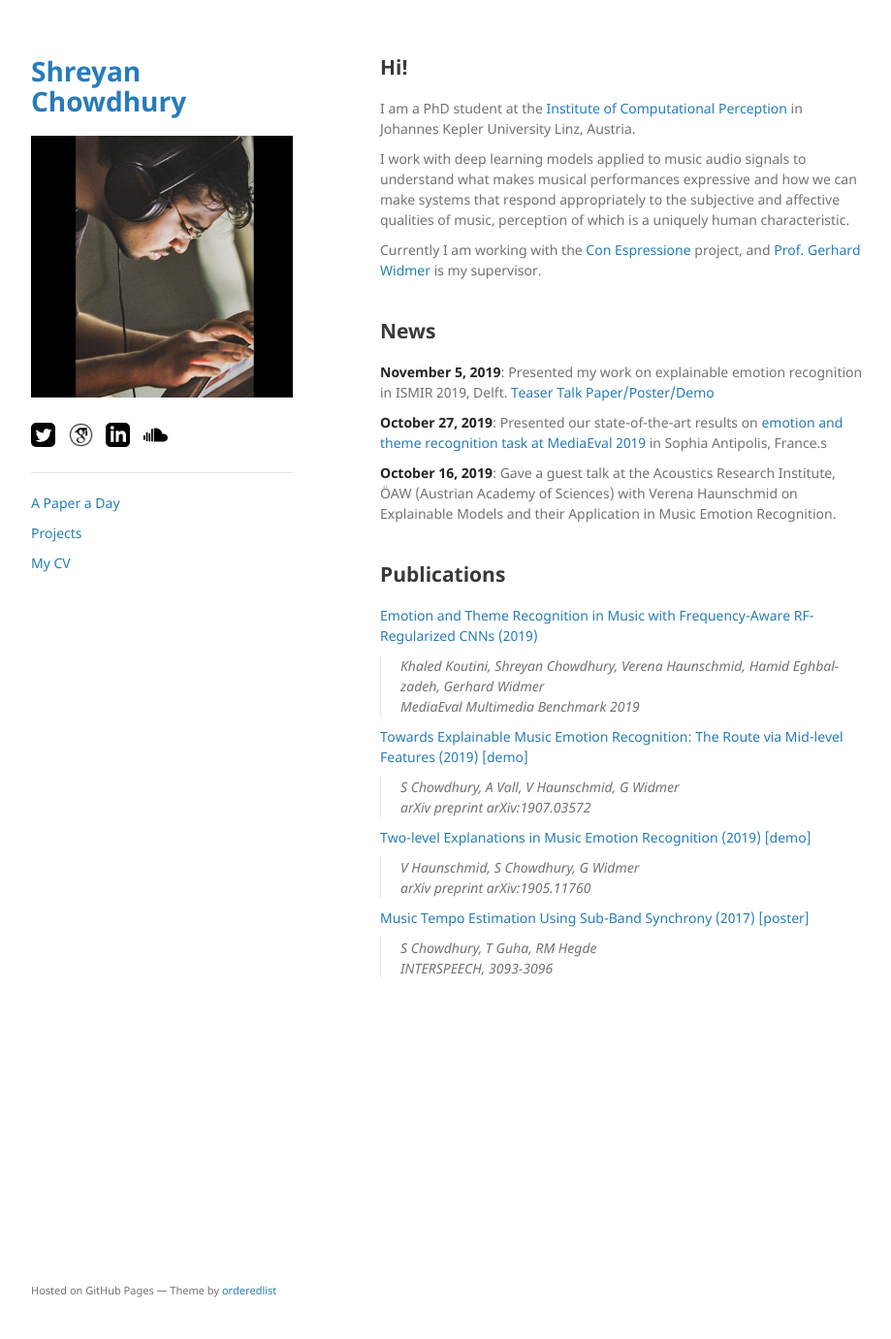
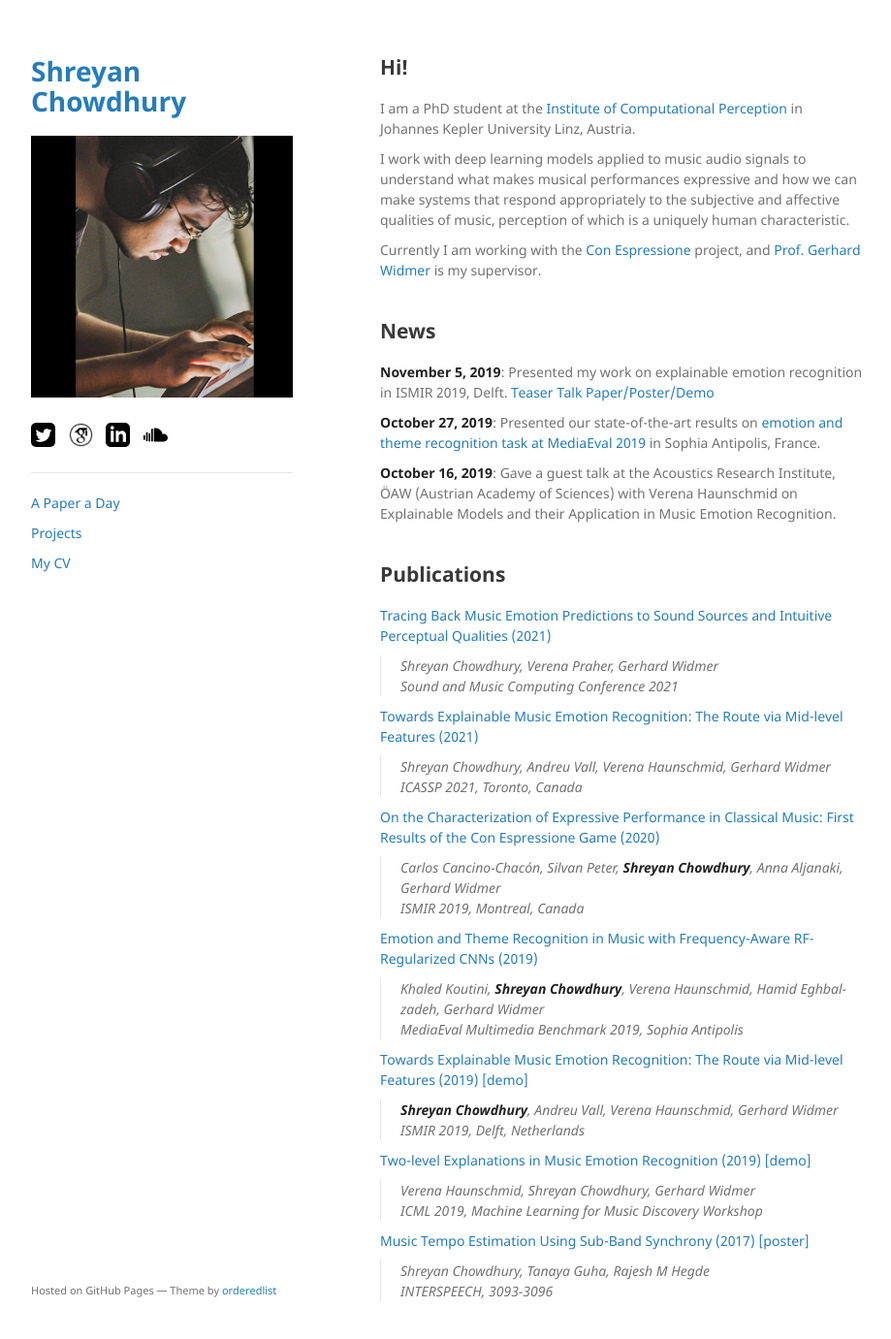
Before and after one commit to shreyanc/shreyanc.github.io, a Jekyll site: the page built from index.md, in a window 1280 px wide and 1400 px high. Shown: the top 1381 px of the window at 97% size, without its empty margins (178-1097 px from the left). Built offline with Jekyll 4.4.1, drawn with Linux system fonts in a browser that asks for light colours.

Commit message:
Update index.md

```diff
--- a/index.md
+++ b/index.md
@@ -23,26 +23,37 @@ Currently I am working with the [Con Espressione](https://www.jku.at/en/institut
 
 **November 5, 2019**: Presented my work on explainable emotion recognition in ISMIR 2019, Delft. [Teaser Talk](https://collegerama.tudelft.nl/Mediasite/Showcase/ismir2019/Presentation/b68bfc2ef9214728ac2d5c3d4d3119061d) [Paper/Poster/Demo](https://shreyanc.github.io/ismir2019_paper_poster.html)
 
-**October 27, 2019**: Presented our state-of-the-art results on [emotion and theme recognition task at MediaEval 2019](https://multimediaeval.github.io/2019-Emotion-and-Theme-Recognition-in-Music-Task/) in Sophia Antipolis, France.s
+**October 27, 2019**: Presented our state-of-the-art results on [emotion and theme recognition task at MediaEval 2019](https://multimediaeval.github.io/2019-Emotion-and-Theme-Recognition-in-Music-Task/) in Sophia Antipolis, France.
 
 **October 16, 2019**: Gave a guest talk at the Acoustics Research Institute, ÖAW (Austrian Academy of Sciences) with Verena Haunschmid on Explainable Models and their Application in Music Emotion Recognition.
 
 <br>
 
 ## Publications
+[Tracing Back Music Emotion Predictions to Sound Sources and Intuitive Perceptual Qualities (2021)](#)
+> Shreyan Chowdhury, Verena Praher, Gerhard Widmer<br>
+> Sound and Music Computing Conference 2021
+
+[Towards Explainable Music Emotion Recognition: The Route via Mid-level Features (2021)](https://arxiv.org/abs/1907.03572)
+> Shreyan Chowdhury, Andreu Vall, Verena Haunschmid, Gerhard Widmer<br>
+> ICASSP 2021, Toronto, Canada
+
+[On the Characterization of Expressive Performance in Classical Music: First Results of the Con Espressione Game (2020)](https://arxiv.org/abs/2008.02194)
+> Carlos Cancino-Chacón, Silvan Peter, **Shreyan Chowdhury**, Anna Aljanaki, Gerhard Widmer<br>
+> ISMIR 2019, Montreal, Canada
 
 [Emotion and Theme Recognition in Music with Frequency-Aware RF-Regularized CNNs (2019)](https://www.jku.at/fileadmin/gruppen/173/Research/Emotion_in_Music_with_Frequency-Aware_RF-Regularized_CNNs_Koutini.pdf)
-> Khaled Koutini, Shreyan Chowdhury, Verena Haunschmid, Hamid Eghbal-zadeh, Gerhard Widmer<br>
-> MediaEval Multimedia Benchmark 2019
+> Khaled Koutini, **Shreyan Chowdhury**, Verena Haunschmid, Hamid Eghbal-zadeh, Gerhard Widmer<br>
+> MediaEval Multimedia Benchmark 2019, Sophia Antipolis
 
 [Towards Explainable Music Emotion Recognition: The Route via Mid-level Features (2019)](https://arxiv.org/abs/1907.03572) [[demo]](https://shreyanc.github.io/ismir_example.html)
->S Chowdhury, A Vall, V Haunschmid, G Widmer<br>
->arXiv preprint arXiv:1907.03572
+>**Shreyan Chowdhury**, Andreu Vall, Verena Haunschmid, Gerhard Widmer<br>
+>ISMIR 2019, Delft, Netherlands
 
 [Two-level Explanations in Music Emotion Recognition (2019)](https://arxiv.org/abs/1905.11760) [[demo]](https://shreyanc.github.io/ICML_example.html)
->V Haunschmid, S Chowdhury, G Widmer<br>
->arXiv preprint arXiv:1905.11760
+>Verena Haunschmid, Shreyan Chowdhury, Gerhard Widmer<br>
+>ICML 2019, Machine Learning for Music Discovery Workshop
 
 [Music Tempo Estimation Using Sub-Band Synchrony (2017)](https://www.isca-speech.org/archive/Interspeech_2017/pdfs/1000.PDF) [[poster]](http://tanayag.com/Pub_files/chowdhury_ISposter.pdf)
->S Chowdhury, T Guha, RM Hegde<br>
+>Shreyan Chowdhury, Tanaya Guha, Rajesh M Hegde<br>
 >INTERSPEECH, 3093-3096
```
